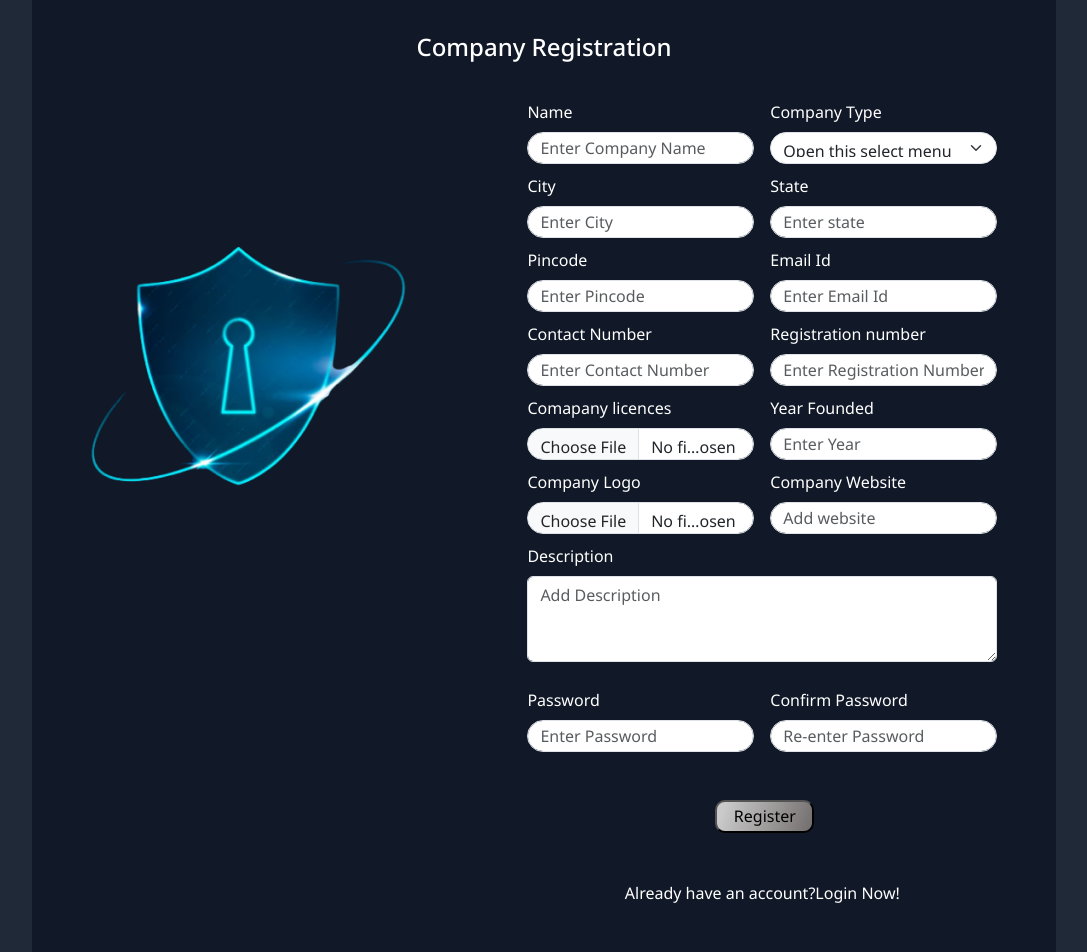
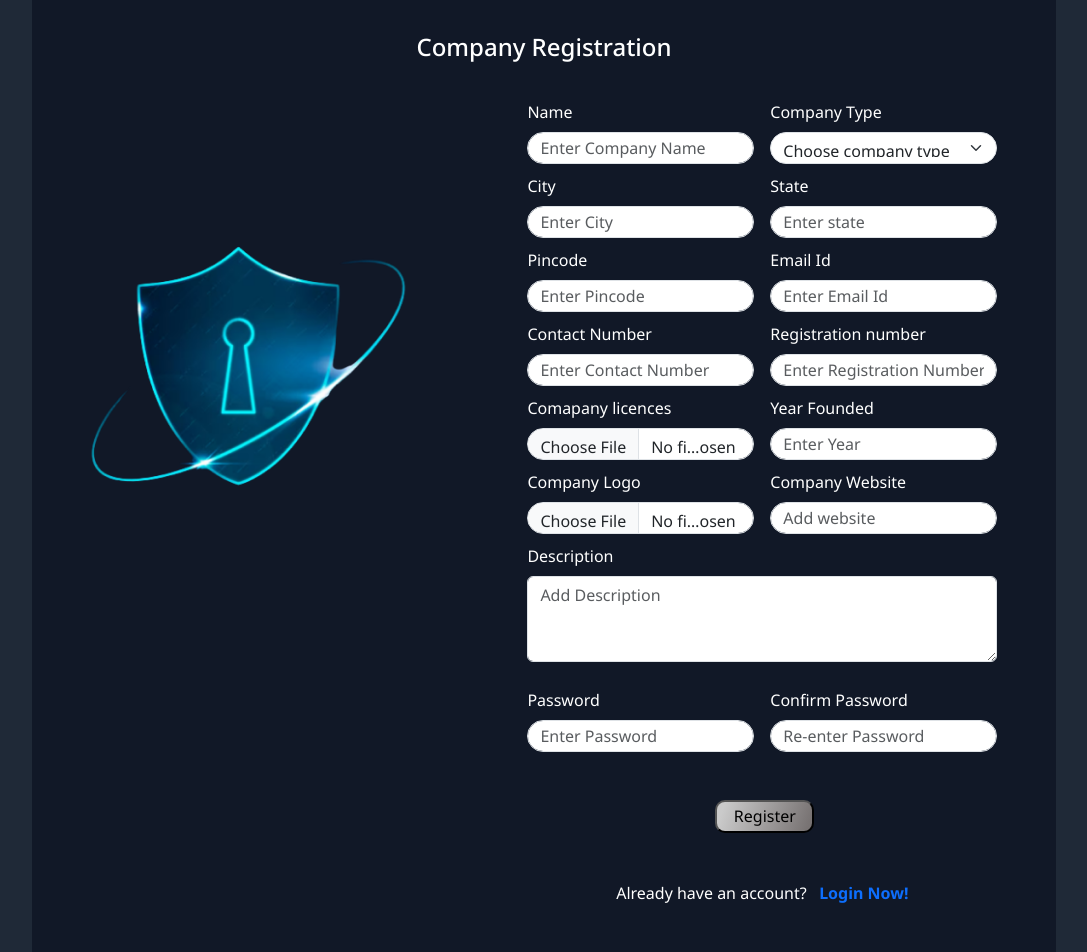
Before and after one commit to soumyasics/stock-it, a React (Vite) app in the folder client/: page /stock_it/CompanyRegistration in a window 1280 px wide. Shown: the part 160-1112 px from the top of the page, without its empty margins (96-1183 px from the left). Built offline with nearby package versions, Linux system fonts and the light colour scheme; the HTML template or start-up script is replaced by a standard one.

Commit message:
toast added and admin approval

```diff
--- a/client/package.json
+++ b/client/package.json
@@ -18,12 +18,13 @@
     "@fortawesome/react-fontawesome": "^0.2.2",
     "axios": "^1.7.2",
     "bootstrap": "^5.3.3",
+    "jquery": "^3.7.1",
     "paginate": "^0.2.0",
+    "popper.js": "^1.16.1",
     "react": "^18.3.1",
-    "jquery": "^3.7.1",
-    "popper.js": "^1.16.1",
     "react-bootstrap": "^2.10.0",
     "react-dom": "^18.2.0",
+    "react-hot-toast": "^2.4.1",
     "react-icons": "^5.2.1",
     "react-paginate": "^8.2.0",
     "react-pagination": "^1.0.0",
--- a/client/src/App.jsx
+++ b/client/src/App.jsx
@@ -20,10 +20,11 @@ import AdminNavbar from "./components/common/adminNavbar";
 import Resetpassword from "./components/company/resetPassword";
 import RequestPage from "./components/company/requestPage";
 import CompanyLogin from "./components/company/CompanyLogin/companyLogin";
-
+import { Toaster } from "react-hot-toast";
 function App() {
   return (
     <>
+      <Toaster />
       <BrowserRouter basename="stock_it">
         <Routes>
           <Route path="/" element={<LandingPageHeader />} />
--- a/client/src/components/company/CompanyLogin/companyLogin.jsx
+++ b/client/src/components/company/CompanyLogin/companyLogin.jsx
@@ -1,13 +1,44 @@
-import React from "react";
+import React, { useState } from "react";
 import "./companyLogin.css";
 import img1 from "../../../assets/images/shieldLogo.png";
 import CompanyRequest from "../CompanyRequest";
+import { toast } from "react-hot-toast";
+import { useNavigate } from "react-router-dom";
+import axiosInstance from "../../../apis/axiosInstance";
 
-import { useNavigate } from "react-router-dom";
 function CompanyLogin() {
   const navigate = useNavigate();
+  const [email, setEmail] = useState("");
+  const [password, setPassword] = useState("");
   const redirectToComapanySignup = () => {
     navigate("/CompanyRegistration");
+  };
+  const handleSubmit = (e) => {
+    e.preventDefault();
+
+    sendDataToServer();
+  };
+
+  const sendDataToServer = async () => {
+    try {
+      const res = await axiosInstance.post("loginCompany", { email, password });
+      if (res.status === 200) {
+        const userData = res.data?.data || null;
+        if (userData) {
+          localStorage.setItem("stock_it_companyData", JSON.stringify(userData));
+        }
+        console.log("user data", res.data)
+        toast.success("Login Successful");
+      } else {
+        throw new Error("Something wrong.");
+      }
+      console.log("resp", res);
+    } catch (err) {
+      const msg = err.response?.data?.msg || "Something went wrong";
+
+      console.log("ompany login msg", err)
+      toast.error(msg);
+    }
   };
   return (
     <div>
@@ -18,7 +49,7 @@ function CompanyLogin() {
             <div class="col-5 companylogin-logo">
               <img src={img1} alt="loginPage logo" className="img-fluid my-4" />
             </div>
-            <div class="col-7 companylogin-inputs">
+            <form class="col-7 companylogin-inputs" onSubmit={handleSubmit}>
               <div class="mb-3 companylogin-inner">
                 <label for="exampleFormControlInput1" class="form-label">
                   Username
@@ -28,6 +59,8 @@ function CompanyLogin() {
                   class="form-control"
                   id="exampleFormControlInput1"
                   placeholder="Enter Username"
+                  value={email}
+                  onChange={(e) => setEmail(e.target.value)}
                 />
               </div>
               <div class="mb-3 companylogin-inner">
@@ -39,6 +72,8 @@ function CompanyLogin() {
                   class="form-control"
                   id="exampleFormControlInput1"
                   placeholder="Enter Password"
+                  value={password}
+                  onChange={(e) => setPassword(e.target.value)}
                 />
               </div>
               <div className="forgot-password">
@@ -52,12 +87,12 @@ function CompanyLogin() {
                 <span
                   onClick={redirectToComapanySignup}
                   className="fs-6 fw-bold ms-2"
-                  style={{cursor: "pointer"}}
+                  style={{ cursor: "pointer" }}
                 >
                   Register Now!
                 </span>
               </div>
-            </div>
+            </form>
           </div>
         </div>
       </div>
--- a/client/src/components/company/CompanyRegistration.jsx
+++ b/client/src/components/company/CompanyRegistration.jsx
@@ -5,7 +5,10 @@ import axiosMultipartInstance from "../../apis/axiosMultipartInstance";
 import "./CompanyRegistration.css";
 import CommonNavbar from "../common/commonNavbar";
 import { Footer2 } from "../common/footer2/footer2";
+import { useNavigate } from "react-router-dom";
+
 function CompanyRegistration() {
+  const navigate = useNavigate();
   const [companyData, setCompanyData] = useState({
     name: "",
     pincode: "",
@@ -60,6 +63,9 @@ function CompanyRegistration() {
   //   license: null,
   // });
 
+  const redirectToLogin = () => {
+    navigate("/companylogin");
+  };
   const handleChange = (e) => {
     const { name, value, files } = e.target;
     if (files) {
@@ -170,10 +176,11 @@ function CompanyRegistration() {
                         value={companyData.companyType}
                         onChange={handleChange}
                       >
-                        <option value="">Open this select menu</option>
-                        <option value="Type1">Type 1</option>
-                        <option value="Type2">Type 2</option>
-                        <option value="Type3">Type 3</option>
+                        <option value="">Choose company type</option>
+                        <option value="Tech">Tech</option>
+                        <option value="Medical">Medical</option>
+                        <option value="Education">Education</option>
+                        <option value="Other">Other</option>
                       </select>
                     </div>
                   </div>
@@ -357,7 +364,14 @@ function CompanyRegistration() {
                   </button>
                   <p className="CompanyRegistration-footer">
                     {" "}
-                    Already have an account?Login Now!
+                    Already have an account? &nbsp;{" "}
+                    <span
+                      className="fs-6 fw-bold text-primary"
+                      style={{ cursor: "pointer" }}
+                      onClick={redirectToLogin}
+                    >
+                      Login Now!
+                    </span>
                   </p>
                 </form>
               </div>
```
Also changed, not shown: 1 other file (tests, documents, lock files or other folders).
